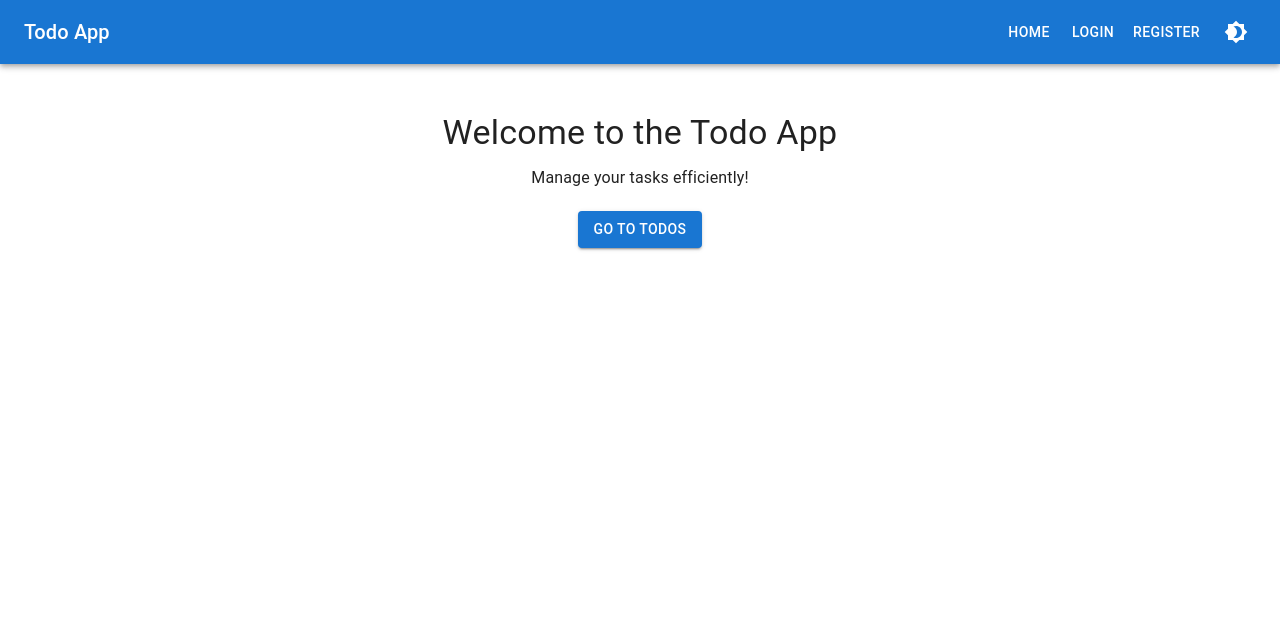
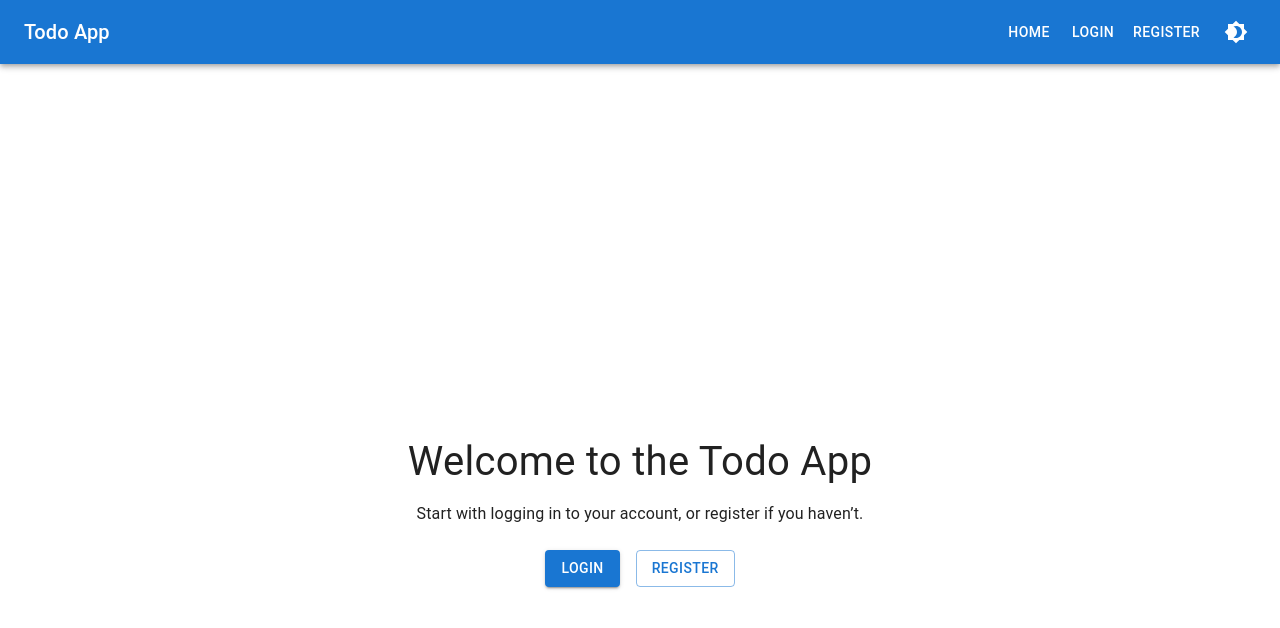
Before and after one commit to Jennie77777396/todo-Vite, a React (Vite) app: page / in a window 1280 px wide. Shown: the top 628 px of the page. Built offline with nearby package versions, Linux system fonts and the light colour scheme.

Commit message:
fix: port issue

```diff
--- a/src/pages/Home.tsx
+++ b/src/pages/Home.tsx
@@ -1,19 +1,53 @@
-import { Typography, Button, Box } from '@mui/material';
+import { Typography, Box, Button, Container } from '@mui/material';
 import { Link } from 'react-router-dom';
 
 const Home = () => {
   return (
-    <Box sx={{ textAlign: 'center' }}>
-      <Typography variant="h4" gutterBottom>
-        Welcome to the Todo App
-      </Typography>
-      <Typography variant="body1" gutterBottom>
-        Manage your tasks efficiently!
-      </Typography>
-      <Button variant="contained" color="primary" component={Link} to="/todos" sx={{ m: 2 }}>
-        Go to Todos
-      </Button>
-    </Box>
+    <Container
+      sx={{
+        minHeight: '100vh',
+        display: 'flex',
+        alignItems: 'center',
+        px: { xs: 2, sm: 3 },
+      }}
+    >
+      <Box sx={{ textAlign: 'center', width: '100%' }}>
+        <Typography
+          variant="h4"
+          sx={{ fontSize: { xs: '1.5rem', sm: '2rem', md: '2.5rem' }, mb: 2 }}
+        >
+          Welcome to the Todo App
+        </Typography>
+        <Typography sx={{ mb: 3 }}>
+          Start with logging in to your account, or register if you haven’t.
+        </Typography>
+        <Box
+          sx={{
+            display: 'flex',
+            flexDirection: { xs: 'column', sm: 'row' },
+            gap: 2,
+            justifyContent: 'center',
+          }}
+        >
+          <Button
+            variant="contained"
+            component={Link}
+            to="/login"
+            sx={{ width: { xs: '100%', sm: 'auto' } }}
+          >
+            Login
+          </Button>
+          <Button
+            variant="outlined"
+            component={Link}
+            to="/register"
+            sx={{ width: { xs: '100%', sm: 'auto' } }}
+          >
+            Register
+          </Button>
+        </Box>
+      </Box>
+    </Container>
   );
 };
 
--- a/src/pages/Login.tsx
+++ b/src/pages/Login.tsx
@@ -16,8 +16,12 @@ const Login = () => {
       localStorage.setItem('token', response.data.token); // Store token in localStorage
       setError('');
       navigate('/todos'); // Redirect to Todo page after login
-    } catch (err: any) {
-      setError(err.response?.data?.error || 'Login failed');
+    } catch (err: unknown) {
+      if (axios.isAxiosError(err)) {
+        setError(err.response?.data?.error || 'Login failed');
+      } else {
+        setError('Login failed');
+      }
     }
   };
 
@@ -51,7 +55,7 @@ const Login = () => {
         </Button>
       </form>
       <Typography variant="body2" sx={{ mt: 2 }}>
-        Don’t have an account?{' '}
+        Don't have an account?{' '}
         <Button component="a" href="/register" color="primary">
           Register
         </Button>
--- a/src/pages/Register.tsx
+++ b/src/pages/Register.tsx
@@ -16,8 +16,12 @@ const Register = () => {
       localStorage.setItem('token', response.data.token); // Store token
       setError('');
       navigate('/todos'); // Redirect to Todo page after registration
-    } catch (err: any) {
-      setError(err.response?.data?.error || 'Registration failed');
+    } catch (err: unknown) {
+      if (axios.isAxiosError(err)) {
+        setError(err.response?.data?.error || 'Registration failed');
+      } else {
+        setError('Registration failed');
+      }
     }
   };
 
--- a/src/pages/TodoPage.tsx
+++ b/src/pages/TodoPage.tsx
@@ -37,7 +37,7 @@ const TodoPage = () => {
   useEffect(() => {
     const fetchTodos = async () => {
       try {
-        const response = await api.get<Todo[]>('/tasks'); // Use api instead of axios
+        const response = await api.get<Todo[]>('/tasks');
         setTodos(response.data);
       } catch (error) {
         console.error('Error fetching todos:', error);
```
